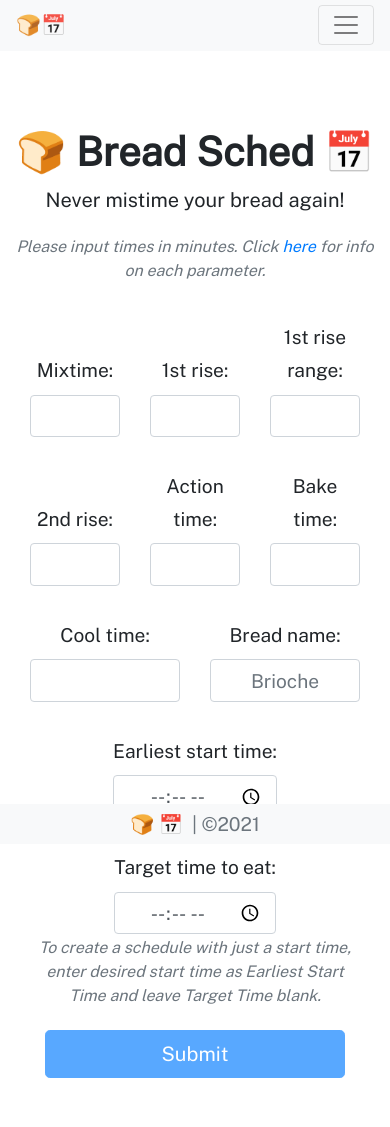
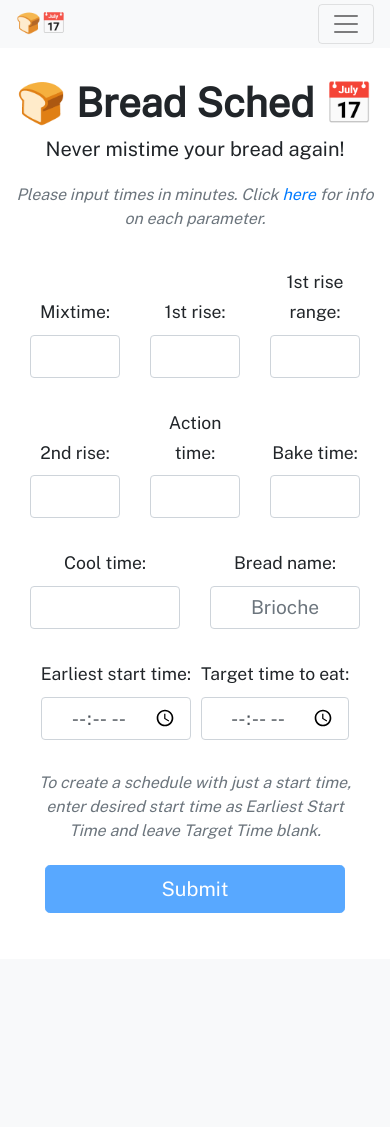
Before and after one commit to jakebox/breadsched, a Flask app: page / in a window 390 px wide. After the commit the page ends 913 px from the top, so only its background shows below. Run offline with Flask 2, Linux system fonts and the light colour scheme; some libraries are stand-ins or nearby versions.

Commit message:
Removed footer, optimized for mobile

```diff
--- a/app/templates/base.html
+++ b/app/templates/base.html
@@ -3,25 +3,27 @@
     <head>
         <!-- Required meta tags -->
         <meta charset="utf-8">
-        <meta name="viewport" content="width=device-width, initial-scale=1, shrink-to-fit=no">
+        <meta name="viewport" content="width=device-width, initial-scale=1, shrink-to-fit=no, user-scalable=no">
 
         <link rel="stylesheet" href="https://stackpath.bootstrapcdn.com/bootstrap/4.3.1/css/bootstrap.min.css" integrity="sha384-ggOyR0iXCbMQv3Xipma34MD+dH/1fQ784/j6cY/iJTQUOhcWr7x9JvoRxT2MZw1T" crossorigin="anonymous">
 
+        <link rel="preconnect" href="https://fonts.gstatic.com">
+        <link href="https://fonts.googleapis.com/css2?family=Public+Sans" rel="stylesheet">
+
         <style>
-         @import url('https://fonts.googleapis.com/css2?family=Public+Sans&display=swap');
+         html {
+             height: 100vh;
+             font-size: 100%;
+         }
 
          body {
              font-family: 'Public Sans', sans-serif;
-             font-size: 120%;
-             padding-top: 8rem;
+             font-size: 110%;
+             padding-top: 4.5em;
              text-align: center;
              line-height: 170%;
-             height: 100%;
          }
 
-         html {
-             height: 100%;
-         }
 
          input {
              text-align: center;
@@ -40,9 +42,16 @@
              align-items: center;
          }
 
+         #main {
+             overflow:auto;
+             padding-bottom:150px; /* this needs to be bigger than footer height*/
+         }
+
          .footer {
-             height: 40px;
-             margin-top: 2.5em;
+         }
+
+         .navbar {
+             position: absolute;
          }
 
          {% block style %}
@@ -51,6 +60,8 @@
 
         <title>Breadsched</title>
     </head>
+
+    <body {% block body_attrs %}{% endblock %}>
 
         <nav class="navbar navbar-expand-sm navbar-light bg-light fixed-top py-1">
             <a class="navbar-brand" href="/">&#x1F35E;&#x1F4C5;</a>
@@ -66,19 +77,24 @@
             </div>
         </nav>
 
-    <body>
 
+        <main role="main" class="container">
             {% block body %}
             {% endblock %}
-    </body>
+        </main>
 
-    <footer class="footer py-0 bg-light center-vertical fixed-bottom">
+        <!-- <footer class="footer py-0 bg-light center-vertical">
              <div class="container">
              <span class="text-muted">&#x1F35E; &#x1F4C5;&nbsp; | &copy;2021</span>
              </div>
              </footer>
-
+        -->
         <script src="https://code.jquery.com/jquery-3.3.1.slim.min.js" integrity="sha384-q8i/X+965DzO0rT7abK41JStQIAqVgRVzpbzo5smXKp4YfRvH+8abtTE1Pi6jizo" crossorigin="anonymous"></script>
         <script src="https://cdnjs.cloudflare.com/ajax/libs/popper.js/1.14.7/umd/popper.min.js" integrity="sha384-UO2eT0CpHqdSJQ6hJty5KVphtPhzWj9WO1clHTMGa3JDZwrnQq4sF86dIHNDz0W1" crossorigin="anonymous"></script>
         <script src="https://stackpath.bootstrapcdn.com/bootstrap/4.3.1/js/bootstrap.min.js" integrity="sha384-JjSmVgyd0p3pXB1rRibZUAYoIIy6OrQ6VrjIEaFf/nJGzIxFDsf4x0xIM+B07jRM" crossorigin="anonymous"></script>
+
+    </body>
+
+    {% block scripts %}
+    {% endblock %}
 </html>
--- a/app/templates/index.html
+++ b/app/templates/index.html
@@ -1,10 +1,8 @@
 {% extends "base.html" %}
 
+{% block body_attrs %}onload="errorAlertCheck()"{% endblock %}
 {% block body %}
 
-<body onload="errorAlertCheck()">
-
-    <main role="main" class="container">
 
     <h1 style="font-weight: 700;">&#x1F35E; Bread Sched &#x1F4C5;</h1>
     <p class="lead">Never mistime your bread again!<br>
@@ -60,7 +58,7 @@
 
                             <div class="col-6">
                                 <label for="bread_kind">Bread name:</label>
-                                    <input name="bread_kind" class="form-control" id="bread_kind" type="text" placeholder="Brioche" autocomplete="off" onKeyDown="formChecking()"><br>
+                                <input name="bread_kind" class="form-control" id="bread_kind" type="text" placeholder="Brioche" autocomplete="off" onKeyUp="formChecking()"><br>
                             </div>
                         </div>
                     </div>
@@ -88,8 +86,9 @@
                 </div>
             </form><br>
         </div>
-    </main>
+{% endblock %}
 
+{% block scripts %}
     <script>
      function formChecking() {
          if (document.querySelector('#bread_kind').value === '' || document.querySelector('#minimum_start_time').value === '') {
@@ -100,6 +99,14 @@
          }
      }
 
+     $("#minimum_start_time").blur(function(){
+         formChecking();
+     });
+
+     $("#bread_kind").blur(function(){
+         formChecking();
+     });
+
      function errorAlertCheck(){
          if ("{{error}}" === "time_error") {
              alert("Not enough time to make your bread! Please adjust your provided times.");
@@ -107,5 +114,4 @@
      }
 
     </script>
-
 {% endblock %}
--- a/app/views.py
+++ b/app/views.py
@@ -1,3 +1,9 @@
+###
+### Flask Views for BreadSched
+### Handles serving pages, runnning calculation off of user input
+### (c) 2021 J. Boxerman
+###
+
 from flask import render_template, request, redirect
 from app import app
 
--- a/calculations.py
+++ b/calculations.py
@@ -1,3 +1,9 @@
+###
+### Bread Class for BreadSched
+### Handles bread details and computations
+### (c) 2021 J. Boxerman
+###
+
 from datetime import datetime, timedelta
 
 class Bread():
```
Also changed, not shown: 1 other file. Lines whose indentation alone changed are shown as unchanged.
